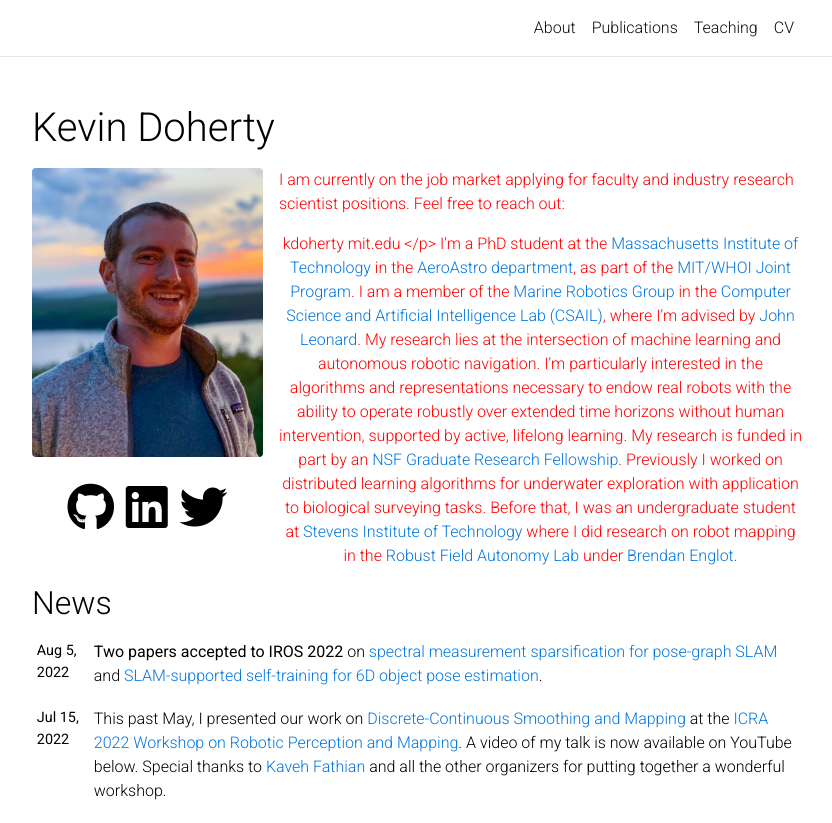
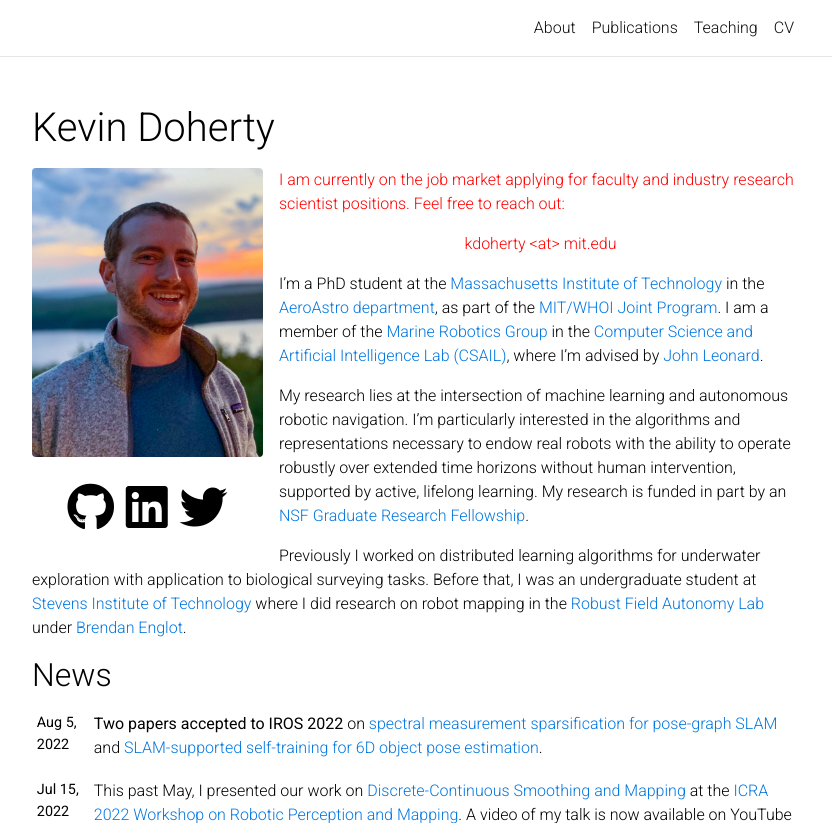
Before and after one commit to keevindoherty/keevindoherty.github.io, a Jekyll site: the page built from _pages/about.md, in a window 1280 px wide and 900 px high, cut to the strip 0-823 px from the top of the window. Shown: the whole strip, without its empty margins (223-1055 px from the left). Built offline with Jekyll 4.4.1, drawn with Linux system fonts in a browser that asks for light colours; full-size pictures stand in for the smaller copies a plugin makes; comment, search, counter and statistics services are not loaded; a style sheet for code colours, icons or effects is not loaded.

Commit message:
Fix character escaping.

```diff
--- a/_pages/about.md
+++ b/_pages/about.md
@@ -16,7 +16,7 @@ social: true  # includes social icons at the bottom of the page
 
 <p style="color:red;">I am currently on the job market applying for faculty and industry research scientist positions. Feel free to reach out:</p>
 
-<p style="color:red;text-align:center;"> kdoherty <at> mit.edu </p>
+<p style="color:red;text-align:center;"> kdoherty &lt;at&gt; mit.edu </p>
 
 I'm a PhD student at the <a href="http://www.mit.edu/">Massachusetts Institute
 of Technology</a> in the <a href="http://aeroastro.mit.edu/">AeroAstro
```
